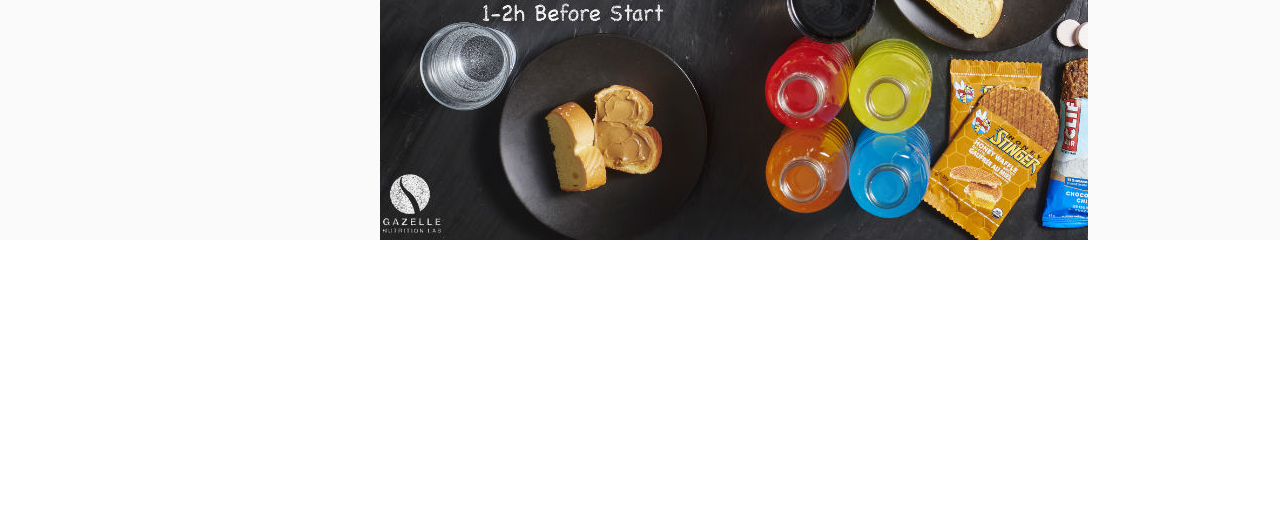
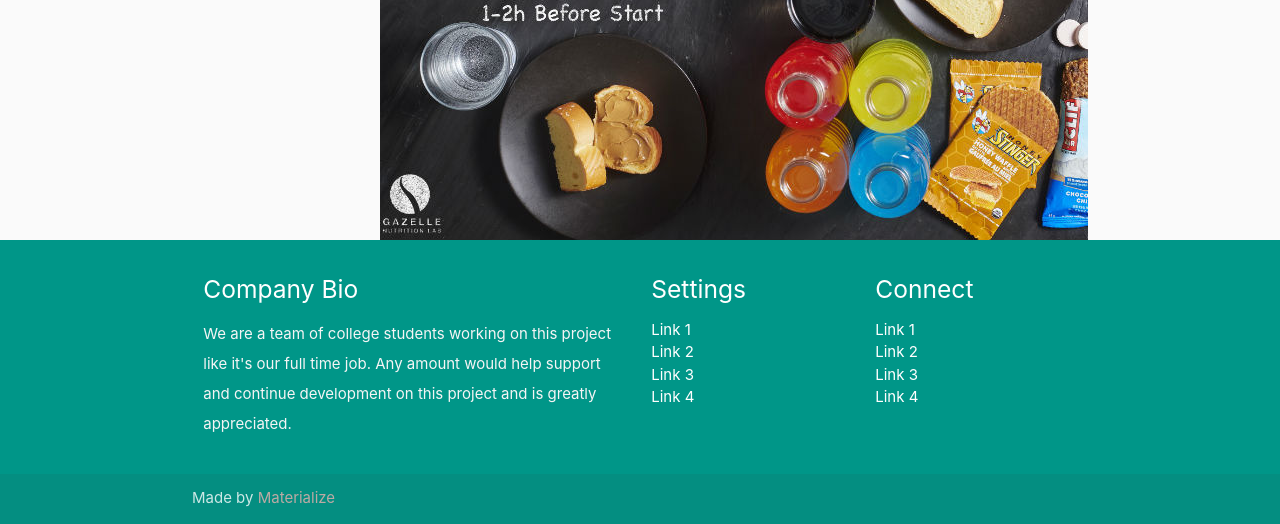
Before and after one commit to mirofrankovic/cookbook-trisport-project-03, a Flask app: page / in a window 1280 px wide. Shown: the part 2869-3393 px from the top of the page. Before the commit the page ends 3109 px from the top, so only its background shows below. Run offline with Flask 2, Linux system fonts and the light colour scheme; data that the repository does not hold is empty; some libraries are stand-ins or nearby versions.

Commit message:
created footer today

```diff
--- a/templates/base.html
+++ b/templates/base.html
@@ -67,9 +67,42 @@
     <div class="container my-container">
       {% block content %} {% endblock %}
     </div>
-    <footer>
 
-    </footer>
+    <footer class="page-footer teal">
+    <div class="container">
+      <div class="row">
+        <div class="col l6 s12">
+          <h5 class="white-text">Company Bio</h5>
+          <p class="grey-text text-lighten-4">We are a team of college students working on this project like it's our full time job. Any amount would help support and continue development on this project and is greatly appreciated.</p>
+
+
+        </div>
+        <div class="col l3 s12">
+          <h5 class="white-text">Settings</h5>
+          <ul>
+            <li><a class="white-text" href="#!">Link 1</a></li>
+            <li><a class="white-text" href="#!">Link 2</a></li>
+            <li><a class="white-text" href="#!">Link 3</a></li>
+            <li><a class="white-text" href="#!">Link 4</a></li>
+          </ul>
+        </div>
+        <div class="col l3 s12">
+          <h5 class="white-text">Connect</h5>
+          <ul>
+            <li><a class="white-text" href="#!">Link 1</a></li>
+            <li><a class="white-text" href="#!">Link 2</a></li>
+            <li><a class="white-text" href="#!">Link 3</a></li>
+            <li><a class="white-text" href="#!">Link 4</a></li>
+          </ul>
+        </div>
+      </div>
+    </div>
+    <div class="footer-copyright">
+      <div class="container">
+      Made by <a class="brown-text text-lighten-3" href="http://materializecss.com">Materialize</a>
+      </div>
+    </div>
+  </footer>
 
 
 
```
